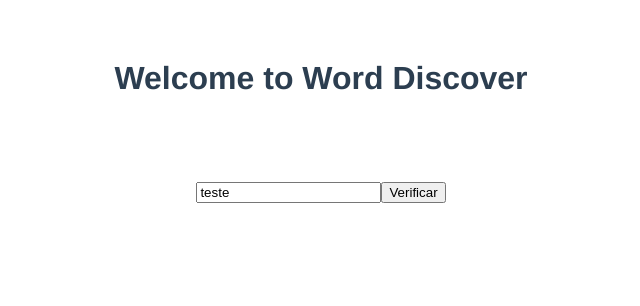
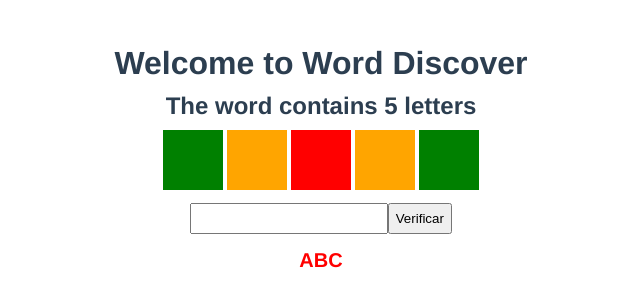
Before and after one commit to Ansuillia/WordDiscover, a Vue app: page / in a window 1280 px wide. Shown: the top 306 px of the page, without its empty margins (319-959 px from the left). Built offline with nearby package versions, Linux system fonts and the light colour scheme.

Commit message:
feat: main
Implementa store
Divide componentes

close #1
close #2

```diff
--- a/package.json
+++ b/package.json
@@ -9,7 +9,8 @@
   },
   "dependencies": {
     "core-js": "^3.8.3",
-    "vue": "^3.2.13"
+    "vue": "^3.2.13",
+    "vuex": "^4.0.2"
   },
   "devDependencies": {
     "@babel/core": "^7.12.16",
--- a/src/App.vue
+++ b/src/App.vue
@@ -1,15 +1,28 @@
 <template>
   <h1>Welcome to Word Discover</h1>
-  <LetterBox/>
+  <h2>The word contains {{wordLength}} letters</h2>
+  <ResultBox/>
+  <InputBox />
+  <ErrorsBox />
 </template>
 
 <script>
-import LetterBox from './components/LetterBox'
+import ResultBox from './components/ResultBox'
+import InputBox from './components/InputBox'
+import ErrorsBox from './components/ErrorsBox'
 
+import { mapGetters } from 'vuex'
 export default {
   name: 'App',
   components: {
-    LetterBox
+    ResultBox,
+    InputBox,
+    ErrorsBox
+  },
+  computed: {
+    ...mapGetters({
+      wordLength: "getWordLength",
+    })
   }
 }
 </script>
@@ -21,6 +34,12 @@ export default {
   -moz-osx-font-smoothing: grayscale;
   text-align: center;
   color: #2c3e50;
-  margin-top: 60px;
+  margin-top: 40px;
+  display: flex;
+  flex-direction: column;
+}
+
+h1, h2 {
+  margin: 5px;
 }
 </style>
--- /dev/null
+++ b/src/components/ErrorsBox.vue
@@ -0,0 +1,28 @@
+<template>
+  <div class="errors">
+    <span v-for="(error, index) in errors" :key="index">{{ error }}</span>
+  </div>
+</template>
+
+<script>
+import { mapGetters } from "vuex";
+
+export default {
+computed: {
+    ...mapGetters({
+      errors: "getErrors",
+    }),
+  },
+}
+</script>
+
+<style>
+.errors {
+  display: block;
+  font-size: 20px;
+  font-weight: bold;
+  color: red;
+  text-transform: uppercase;
+  padding: 15px;
+}
+</style>
--- /dev/null
+++ b/src/components/InputBox.vue
@@ -0,0 +1,44 @@
+<template>
+  <div class="inputBox">
+    <input class="word" type="text"
+      v-model="value"
+      :maxlength="maxLength"
+      @keyup.enter="verifyResult(value)"/>
+    <button @click="verifyResult(value)">Verificar</button>
+  </div>
+</template>
+
+<script>
+import { mapActions, mapGetters } from 'vuex'
+export default {
+  data() {
+    return {
+      value: ''
+    }
+  },
+  computed: {
+    ...mapGetters({
+      maxLength: "getWordLength",
+    })
+  },
+  methods: {
+    ...mapActions([
+        'verifyResult'
+    ])
+  },
+};
+</script>
+
+<style>
+.inputBox {
+  display: flex;
+  justify-content: center;
+  width: 100%;
+  margin-top: 15px;
+}
+
+.word {
+  height: 25px;
+  width: 15%;
+}
+</style>
--- a/src/components/LetterBox.vue
+++ b/src/components/LetterBox.vue
@@ -1,103 +1,43 @@
 <template>
-  <div class="results" v-for="(result, index) in results" :key="index">
-    <div
-      class="try"
-      v-for="(letter, i) in [...word]"
-      :key="i"
-      :class="result.status[i]"
-    >
-      <span class="letter">{{ result.allCorrect ? letter : "" }}</span>
-    </div>
-  </div>
-  <div class="try-box">
-    <input type="text" v-model="teste" />
-    <button @click="verify">Verificar</button>
-  </div>
-  <div>
-    <span class="error" v-for="(error, index) in errors" :key=index>{{error}}</span>
+  <div
+    class="letter-box"
+    v-for="(letter, i) in [...word]"
+    :key="i"
+    :class="letterStatus[i]"
+  >
+    <span class="letter">{{ allCorrect ? letter : "" }}</span>
   </div>
 </template>
 
 <script>
+import { mapGetters } from "vuex";
 export default {
-  data() {
-    return {
-      word: "teste",
-      teste: "teste",
-      results: [
-        {
-          status: [],
-          allCorrect: false,
-        },
-      ],
-      errors: new Set()
-    };
+  props: {
+    letterStatus: Array,
+    allCorrect: Boolean
   },
-  methods: {
-    verify() {
-      var result = { status: [], allCorrect: false };
-
-      for (var i = 0; i < this.teste.length; i++) {
-        if (this.teste[i] == this.word[i]) {
-          result.status.push("correct");
-          result.allCorrect = true;
-        } else if (this.word.includes(this.teste[i])) {
-          result.status.push("outOfPlace");
-          result.allCorrect = false;
-        } else {
-          result.status.push("incorrect");
-          result.allCorrect = false;
-
-          this.errors.add(this.teste[i])
-        }
-      }
-
-      this.results.push(result);
-    },
+  computed: {
+    ...mapGetters({
+      word: "getWord"
+    }),
   },
 };
 </script>
 
 <style>
-.try {
-  display: inline-block;
-  width: 40px;
-  height: 40px;
-  margin: 0px 2px 0px 2px;
-}
 
-.response {
-  display: inline;
-  padding: 15px;
-  font-size: 25px;
-  font-weight: bold;
-  text-transform: uppercase;
+.letter-box {
+  display: flex;
+  justify-content: center;
+  align-items: center;
+  height: 100%;
+  width: 60px;
   margin: 2px;
 }
 
 .letter {
-  font-size: 20px;
   font-weight: bold;
-  display: flex;
-  /* align-self: center; */
-  justify-content: center;
-  padding: 10px;
-  text-transform: capitalize;
-}
-
-.error {
-  font-size: 15px;
-  font-weight: bold;
-  color: red;
-}
-
-.results {
-  display: block;
-  margin-top: 4px;
-}
-
-.try-box {
-  margin-top: 20px;
+  text-transform: uppercase;
 }
 
 .correct {
--- /dev/null
+++ b/src/components/ResultBox.vue
@@ -0,0 +1,33 @@
+<template>
+  <div class="results" v-for="(result, index) in results" :key="index">
+    <WordBox :result="result"/>
+  </div>
+</template>
+
+<script>
+import { mapGetters } from "vuex";
+
+import WordBox from "./WordBox";
+export default {
+  components: {
+    WordBox,
+  },
+  computed: {
+    ...mapGetters({
+      results: "getResults",
+    }),
+  },
+};
+</script>
+
+<style>
+.results {
+  display: flex;
+  flex-direction: column;
+  height: 60px;
+  width: 100%;
+  align-content: center;
+  justify-content: center;
+  margin-top: 3px;
+}
+</style>
--- /dev/null
+++ b/src/components/WordBox.vue
@@ -0,0 +1,32 @@
+<template>
+  <div class="word-box">
+    <LetterBox
+      :letterStatus="result.letterStatus"
+      :allCorrect="result.allCorrect"/>
+  </div>
+</template>
+
+<script>
+import LetterBox from "./LetterBox.vue";
+export default {
+  components: {
+    LetterBox,
+  },
+  props: {
+    result: {
+      letterStatus : Array,
+      allCorrect: Boolean
+    }
+  }
+};
+</script>
+
+<style>
+.word-box {
+  flex: 1;
+  display: flex;
+  justify-content: center;
+  height: 100%;
+  width: 100%;
+}
+</style>
--- a/src/main.js
+++ b/src/main.js
@@ -1,4 +1,7 @@
 import { createApp } from 'vue'
+import store from './store'
 import App from './App.vue'
 
-createApp(App).mount('#app')
+createApp(App)
+    .use(store)
+    .mount('#app')
--- /dev/null
+++ b/src/store/index.js
@@ -0,0 +1,9 @@
+import { createStore } from "vuex";
+
+import WordModule from './modules/word.module'
+
+export default createStore({
+    modules: {
+        WordModule
+    }
+})
--- /dev/null
+++ b/src/store/modules/word.module.js
@@ -0,0 +1,51 @@
+import Utils from '../../utils/index'
+
+export default {
+  state: {
+    word: 'teste',
+    results: [{
+      letterStatus: ["correct","outOfPlace","incorrect","outOfPlace","correct"],
+      allCorrect: false
+    }],
+    errors: new Set(['a', 'b', 'c']),
+    win: true
+  },
+  getters: {
+    getWord(state){
+      return state.word
+    },
+    getResults(state) {
+      return state.results
+    },
+    getErrors(state) {
+      return state.errors
+    },
+    getWin(state) {
+      return state.win
+    },
+    getWordLength(state) {
+      return state.word.length
+    }
+  },
+  mutations: {
+    setResult(state, result) {
+      state.results.push(result)
+    },
+    setErrors(state, errors) {
+      state.errors = errors
+    },
+    setWin(state, isAllCorrect) {
+      state.win = isAllCorrect
+    }
+  },
+  actions: {
+    verifyResult({ commit, state }, tryWord) {
+
+      var result = Utils.VerifyResult(state.word, tryWord)
+
+      commit('setResult', result.letterResult)
+      commit('setErrors', result.errors)
+      commit('setWin', result.allCorrect)
+    }
+  }
+}
--- /dev/null
+++ b/src/utils/index.js
@@ -0,0 +1,30 @@
+
+export default {
+  VerifyResult(baseWord, tryWord) {
+    tryWord = tryWord.toUpperCase()
+    baseWord = baseWord.toUpperCase()
+    var result = {
+      letterResult: {
+        letterStatus: [],
+        allCorrect: false
+      },
+      errors: new Set()
+    }
+    for (var i = 0; i < tryWord.length; i++) {
+      if (tryWord[i] == baseWord[i]) {
+        result.letterResult.letterStatus.push("correct");
+        result.letterResult.allCorrect = true;
+      } else if (baseWord.includes(tryWord[i])) {
+        result.letterResult.letterStatus.push("outOfPlace");
+        result.letterResult.allCorrect = false;
+      } else {
+        result.letterResult.letterStatus.push("incorrect");
+        result.letterResult.allCorrect = false;
+
+        result.errors.add(tryWord[i])
+      }
+    }
+
+    return result
+  }
+}
```
Also changed, not shown: 1 other file (tests, documents, lock files or other folders).
